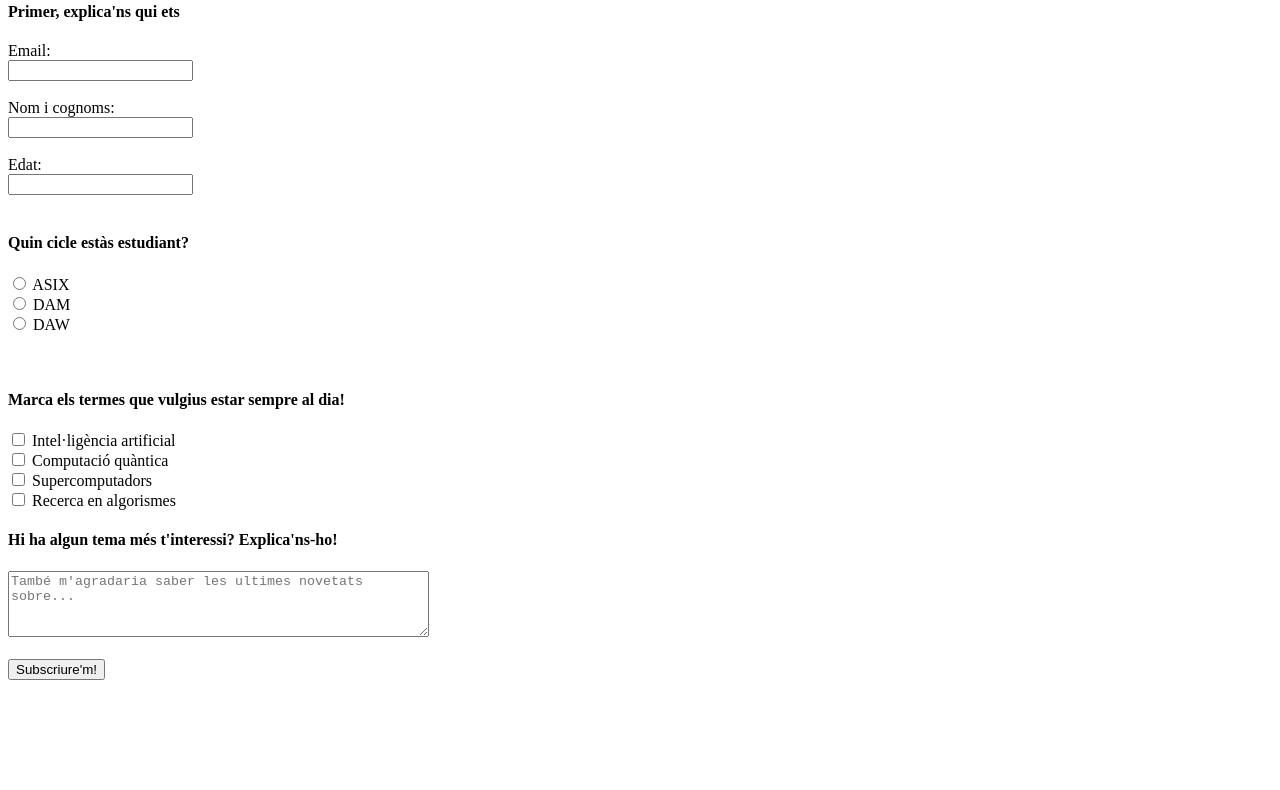
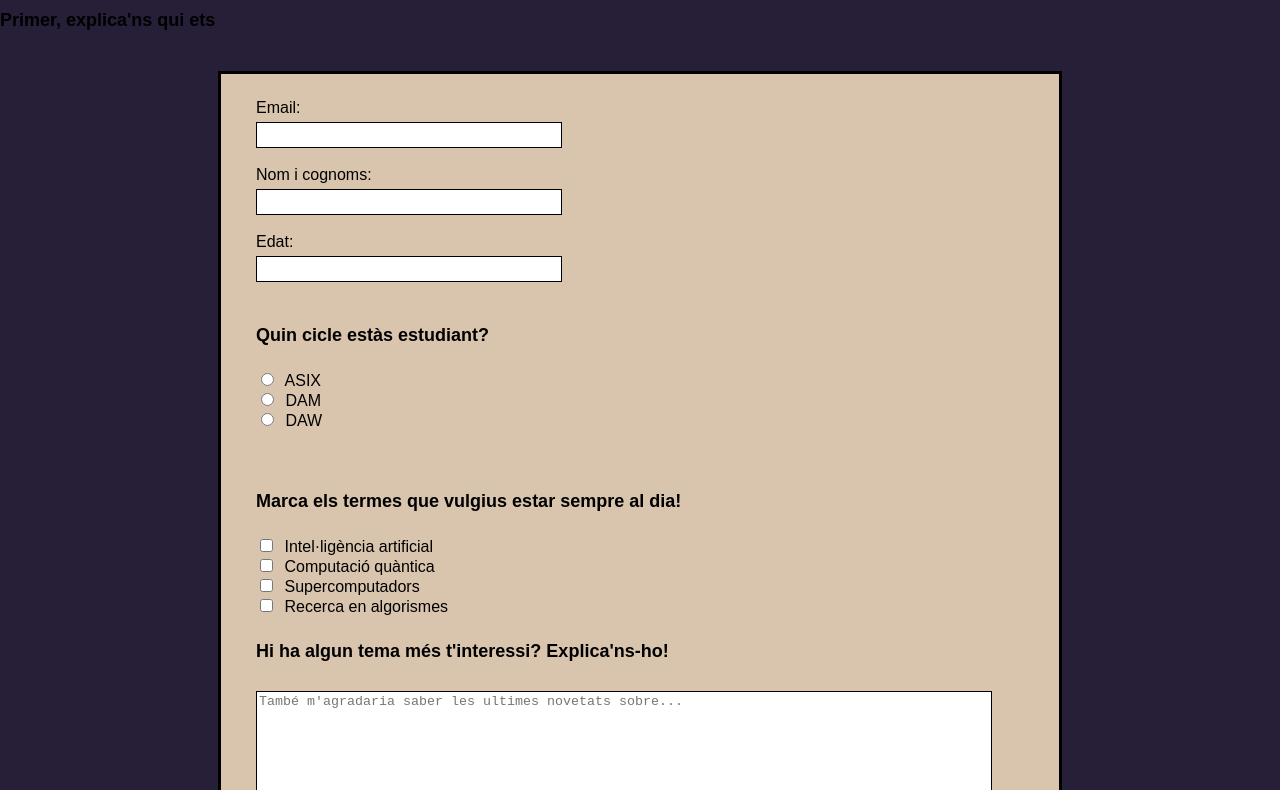
Before and after one commit to mannan13-png/LMGSI_EJ, a plain HTML site: page LMGS1_P5/Formulari.html in a window 1280 px wide. Shown: the part 77-867 px from the top of the page. Before the commit the page ends 800 px from the top, so only its background shows below. Drawn offline with Linux system fonts and the light colour scheme.

Commit message:
LMGS1_P5 Fet

```diff
--- a/LMGS1_P5/Formulari.html
+++ b/LMGS1_P5/Formulari.html
@@ -5,6 +5,7 @@
     <meta name="viewport" content="width=device-width, initial-scale=1.0">
     <title>Formulari ITIC</title>
 </head>
+<link rel="stylesheet" href="Style.css">
 <body>
     <h1>Subscriu-te al noticiari ITIC Barcelona</h1>
 <h4>Primer, explica'ns qui ets</h4>
--- /dev/null
+++ b/LMGS1_P5/Style.css
@@ -0,0 +1,65 @@
+body {
+    background-color: #271e38;
+    font-family: Arial, sans-serif;
+    margin: 0;
+    padding: 0;
+}
+
+
+form {
+    background-color: #d9c5ad;
+    width: 60%;
+    margin: 40px auto;
+    padding: 25px 35px;
+    border: 3px solid black;
+}
+
+
+h1 {
+    color: #d26e1a;
+    margin-left: 25px;
+    margin-top: 25px;
+}
+
+h4 {
+    margin-top: 25px;
+    font-size: 18px;
+}
+
+
+input[type="text"],
+input[type="email"],
+input[type="number"],
+textarea {
+    width: 300px;
+    height: 22px;
+    border: 1px solid black;
+    margin-top: 5px;
+}
+
+textarea {
+    width: 95%;
+    height: 140px;
+    resize: none;
+}
+
+
+input[type="radio"],
+input[type="checkbox"] {
+    margin-right: 7px;
+}
+
+
+input[type="submit"] {
+    background-color: #d26e1a;
+    color: black;
+    padding: 12px 25px;
+    border: 2px solid black;
+    cursor: pointer;
+    margin-top: 15px;
+    font-size: 16px;
+}
+
+input[type="submit"]:hover {
+    opacity: 0.85;
+}
```
Also changed, not shown: 1 other file.
